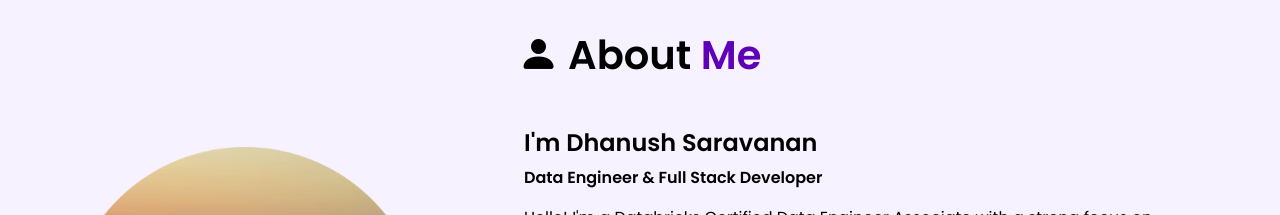
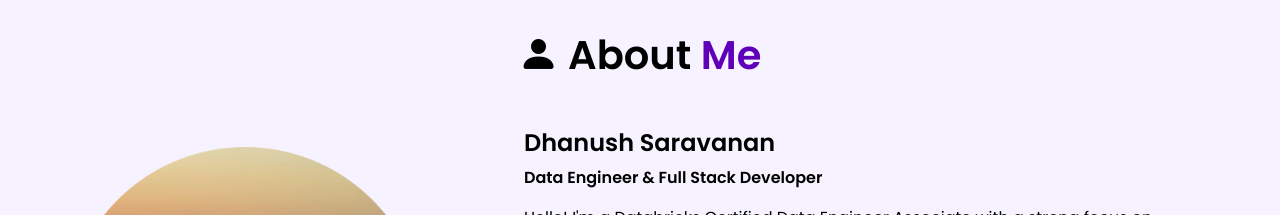
Before and after one commit to Dhanushrox10/Full_Stack_Portfolio, a React (Vite) app: page / in a window 1280 px wide. Shown: the part 800-1015 px from the top of the page. Built offline with nearby package versions, Linux system fonts and the light colour scheme; no server answers.

Commit message:
minor fix

```diff
--- a/src/Components/about.jsx
+++ b/src/Components/about.jsx
@@ -14,7 +14,7 @@ export default function About() {
             <img className="pic-2" src={site2} alt="Profile" />
           </div>
           <div className="about-text">
-            <h2>I'm Dhanush Saravanan</h2>
+            <h2>Dhanush Saravanan</h2>
             <h4>Data Engineer & Full Stack Developer</h4>
             <p>
               Hello! I'm a Databricks Certified Data Engineer Associate with a
```
